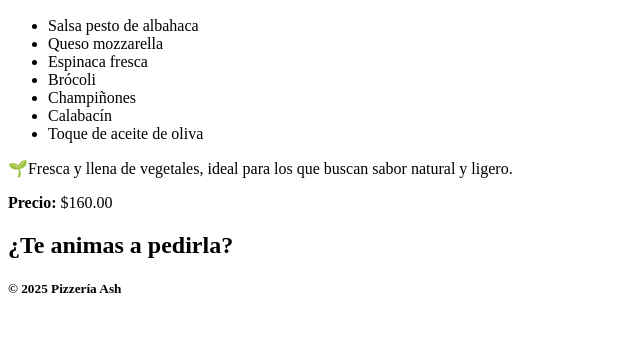
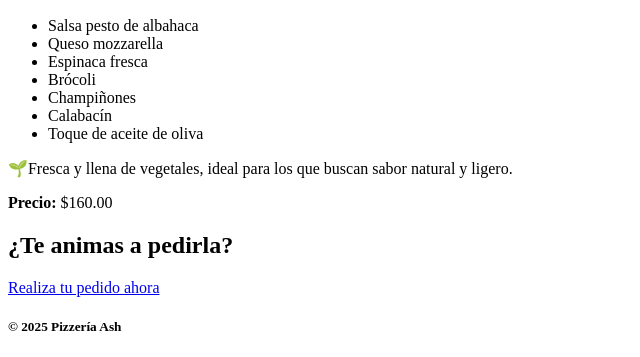
Before and after one commit to JesusJimenez2107/Examen-Pizzer-a-JPJC-PW-IDSTV, a plain HTML site: page docs/Bulbasaur.html in a window 1280 px wide. Shown: the part 447-804 px from the top of the page, without its empty margins (0-640 px from the left). Drawn offline with Linux system fonts and the light colour scheme.

Commit message:
ultimos detalles

```diff
--- a/docs/Bulbasaur.html
+++ b/docs/Bulbasaur.html
@@ -46,7 +46,11 @@
         <section id="descripcion">
             <p>🌱Fresca y llena de vegetales, ideal para los que buscan sabor natural y ligero.</p>
             <p><strong>Precio:</strong> $160.00</p>
+        </section>
+
+        <section id="pedido">
             <h2><strong>¿Te animas a pedirla?</strong></h2>
+            <a href="order.html">Realiza tu pedido ahora</a>
         </section>
 
     </main>
```
Also changed, not shown: docs/Charizard.html (+4 -0 lines), docs/Gyarados.html (+4 -0 lines), docs/Pikachu.html (+4 -0 lines).
